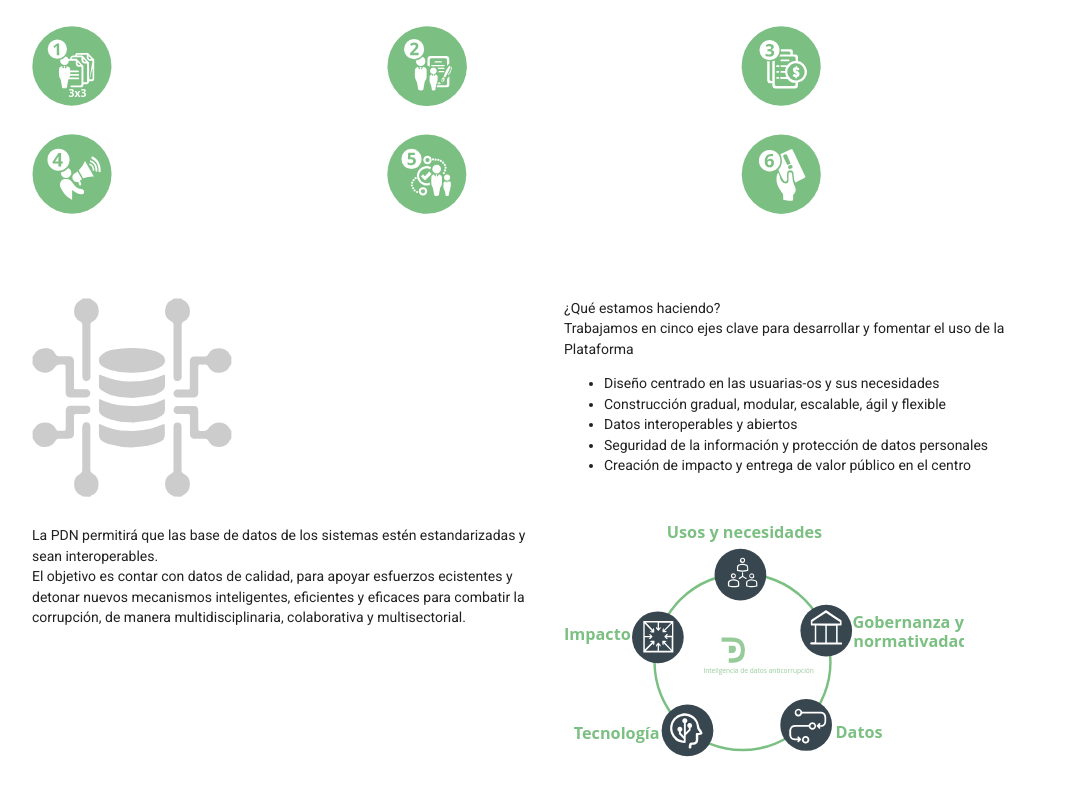
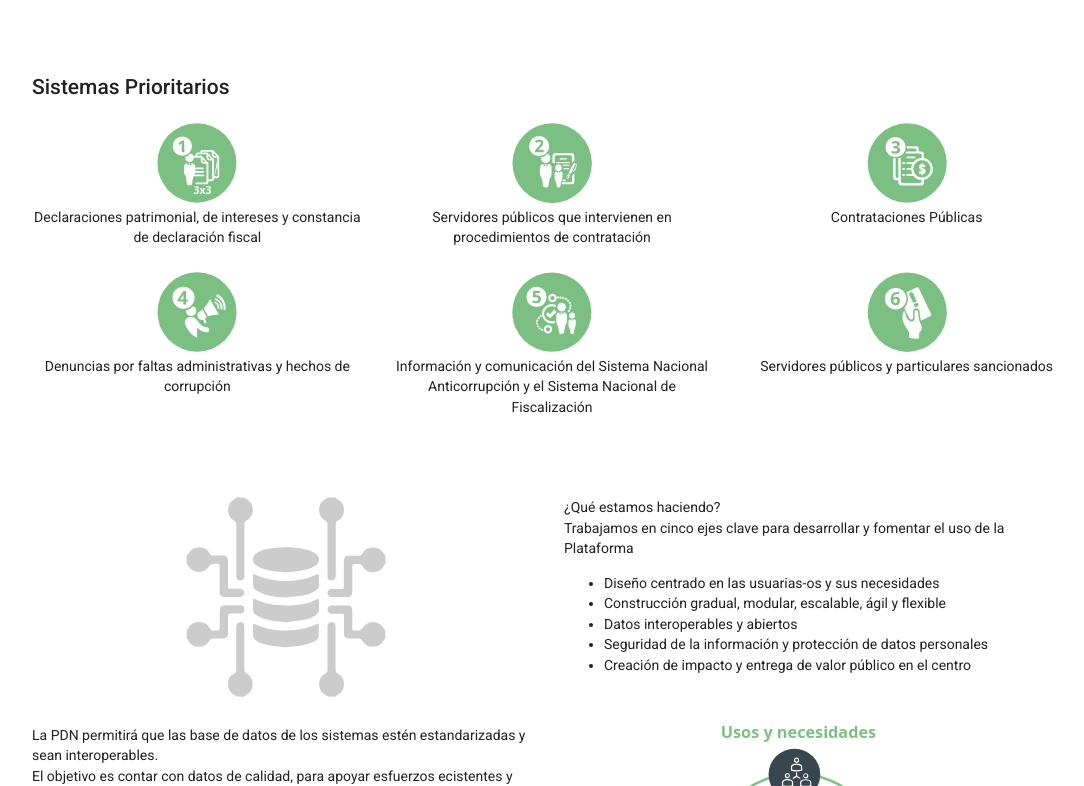
Before and after one commit to PDNMX/about_pdn, a React (Create React App) app: page / in a window 1280 px wide. Shown: the part 694-1480 px from the top of the page, without its empty margins (88-1172 px from the left). Built offline with nearby package versions, Linux system fonts and the light colour scheme.

Commit message:
Grid -> items

```diff
--- a/src/components/QueEs.js
+++ b/src/components/QueEs.js
@@ -11,7 +11,7 @@ const styles = theme => ({
         textAlign: 'center'
     },
     mapita: {
-        width: "200px"
+        maxWidth: "70%"
     }
 });
 
--- a/src/components/QueHacemos.js
+++ b/src/components/QueHacemos.js
@@ -12,6 +12,9 @@ const styles = theme => ({
     },
     ejes: {
         width: "400px"
+    },
+    itemCentered:{
+        textAlign: 'center'
     }
 });
 
@@ -22,7 +25,7 @@ class QueHacemos extends React.Component{
             <div>
 
                 <Grid container spacing={24}>
-                    <Grid item xs={6}>
+                    <Grid item xs={6} className={classes.itemCentered}>
                         <img src={Bd} alt="PDN" className={classes.bd}/>
                     </Grid>
 
@@ -50,7 +53,7 @@ class QueHacemos extends React.Component{
                             inteligentes, eficientes y eficaces para combatir la corrupción, de manera multidisciplinaria, colaborativa y multisectorial.
                         </Typography>
                     </Grid>
-                    <Grid item xs={6}>
+                    <Grid item xs={6} className={classes.itemCentered}>
                         <img src = {Ejes} alt="Ejes" className={classes.ejes}/>
                     </Grid>
                 </Grid>
--- a/src/components/Sistemas.js
+++ b/src/components/Sistemas.js
@@ -15,6 +15,9 @@ const styles = theme => ({
 
     icons: {
         width: '80px'
+    },
+    item: {
+        textAlign: 'center'
     }
 
 });
@@ -33,23 +36,43 @@ class Sistemas extends React.Component {
                         </Typography>
                     </Grid>
 
-                    <Grid item xs={4}>
+                    <Grid item xs={4} className={ classes.item }>
                         <img className={classes.icons} src={s1} alt="Sistema 1"/>
+                        <Typography>Declaraciones patrimonial, de intereses y constancia
+                        de declaración fiscal
+                        </Typography>
                     </Grid>
-                    <Grid item xs={4}>
+                    <Grid item xs={4} className={classes.item}>
                         <img className={classes.icons} src={s2} alt="Sistema 2"/>
+                        <Typography>
+                            Servidores públicos que intervienen en procedimientos de
+                            contratación
+                        </Typography>
                     </Grid>
-                    <Grid item xs={4}>
+                    <Grid item xs={4} className = {classes.item}>
                         <img className={classes.icons} src={s3} alt="Sistema 3"/>
+                        <Typography>
+                            Contrataciones Públicas
+                        </Typography>
                     </Grid>
-                    <Grid item xs={4}>
+                    <Grid item xs={4} className = {classes.item }>
                         <img className={classes.icons} src={s4} alt="Sistema 4"/>
+                        <Typography>
+                            Denuncias por faltas administrativas y hechos de corrupción
+                        </Typography>
                     </Grid>
-                    <Grid item xs={4}>
+                    <Grid item xs={4} className={classes.item}>
                         <img className={classes.icons} src={s5} alt="Sistema 5"/>
+                        <Typography>
+                            Información y comunicación del Sistema Nacional Anticorrupción
+                            y el Sistema Nacional de Fiscalización
+                        </Typography>
                     </Grid>
-                    <Grid item xs={4}>
+                    <Grid item xs={4} className={classes.item }>
                         <img className={classes.icons} src={s6} alt="Sistema 6"/>
+                        <Typography>
+                            Servidores públicos y particulares sancionados
+                        </Typography>
                     </Grid>
 
                 </Grid>
```
